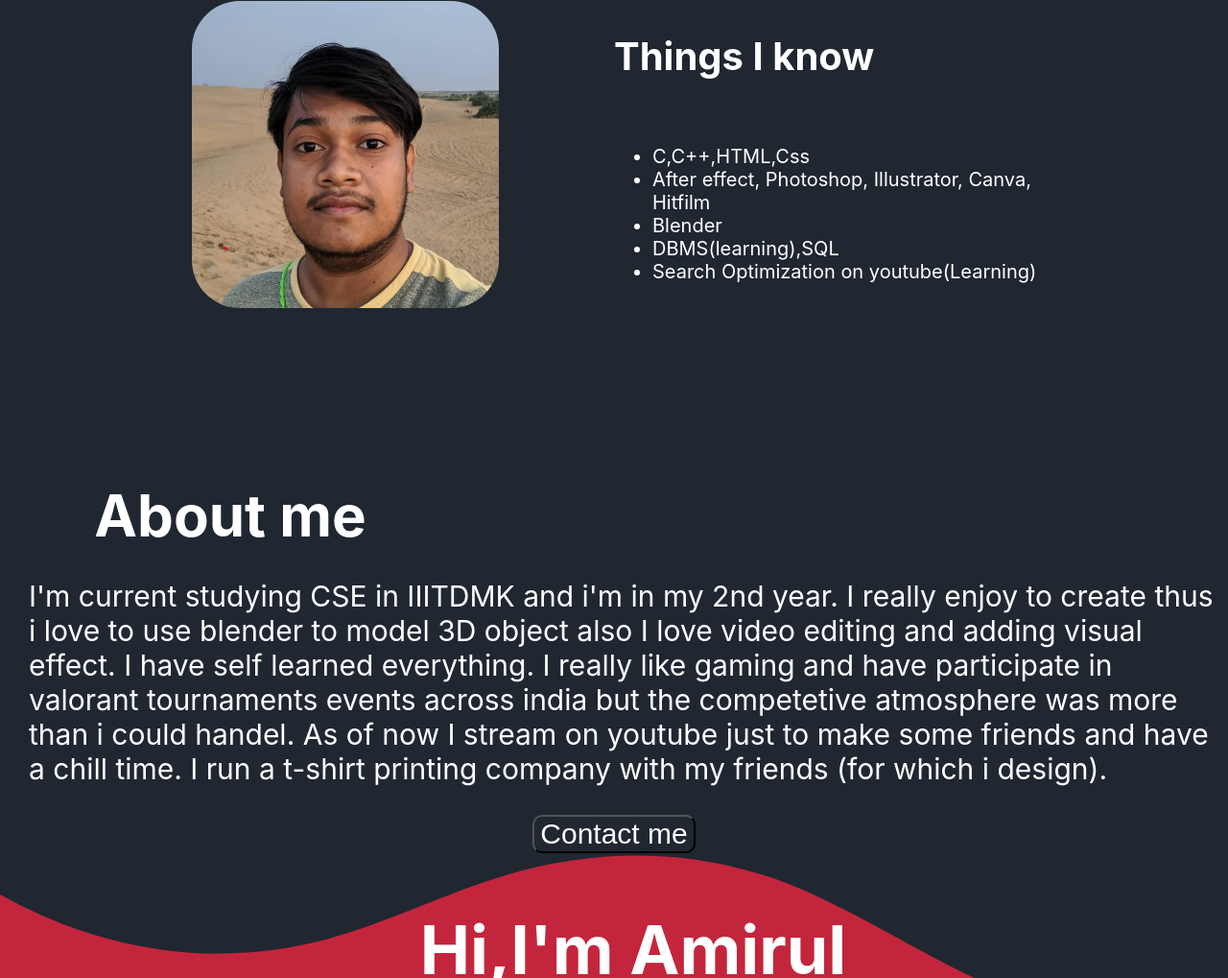
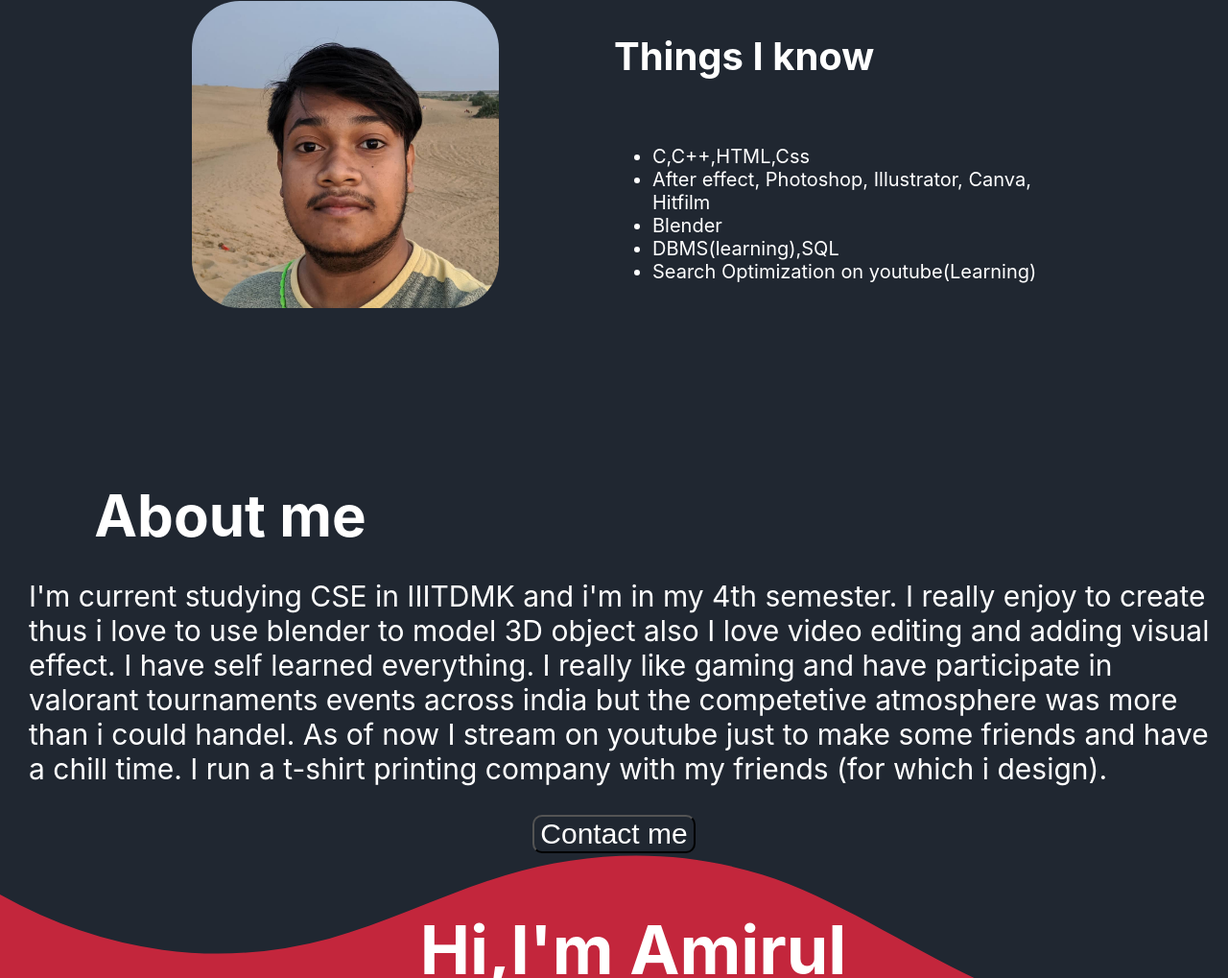
Before and after one commit to rowin-C/DBMS_PROJECT, a plain HTML site: page index.html in a window 1280 px wide. Shown: the part 200-1219 px from the top of the page at 96% size. Drawn offline with Linux system fonts and the light colour scheme.

Commit message:
Update index.html

```diff
--- a/index.html
+++ b/index.html
@@ -27,7 +27,7 @@
       </div>
       <h3>About me</h3>
       <p>
-        I'm current studying CSE in IIITDMK and i'm in my 2nd year.
+        I'm current studying CSE in IIITDMK and i'm in my 4th semester.
        I really enjoy to create thus i love to use blender to
        model 3D object also I love video editing and adding visual effect.
       I have self learned everything. I really like gaming and have
```
